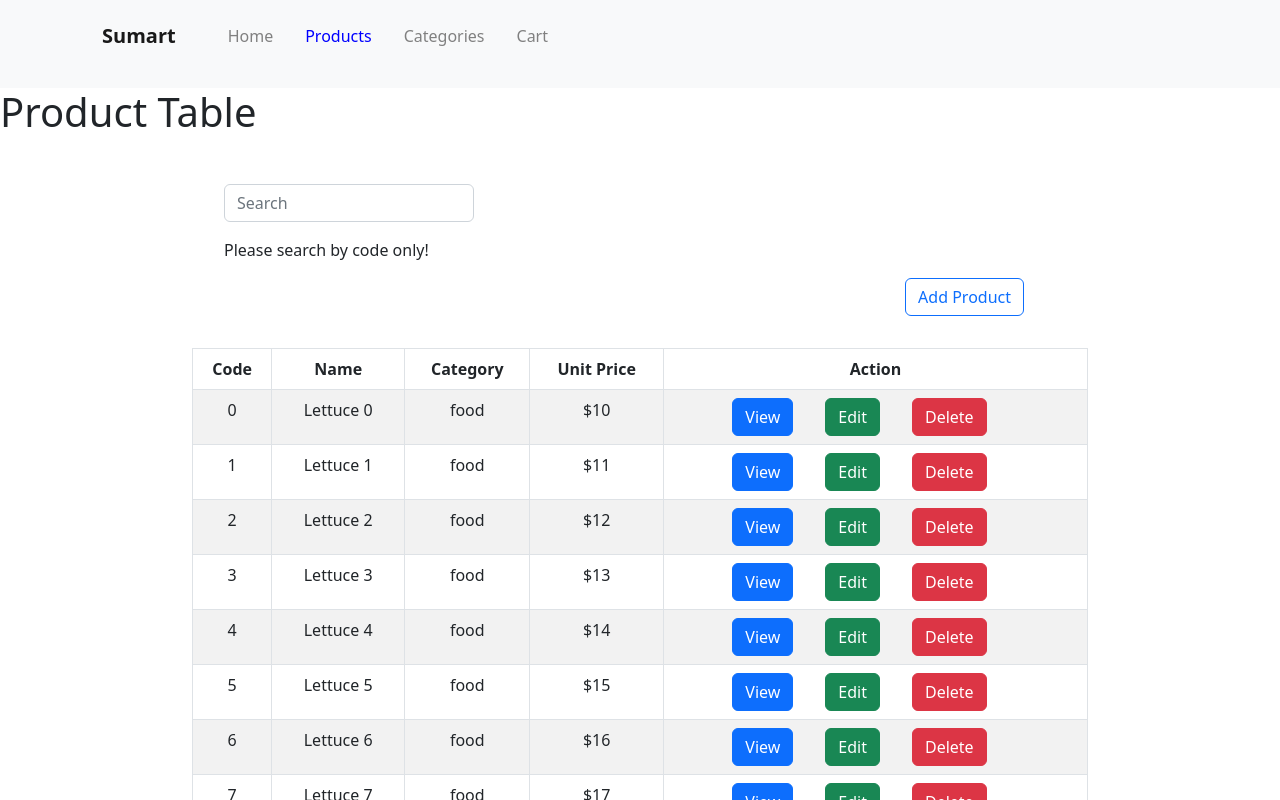
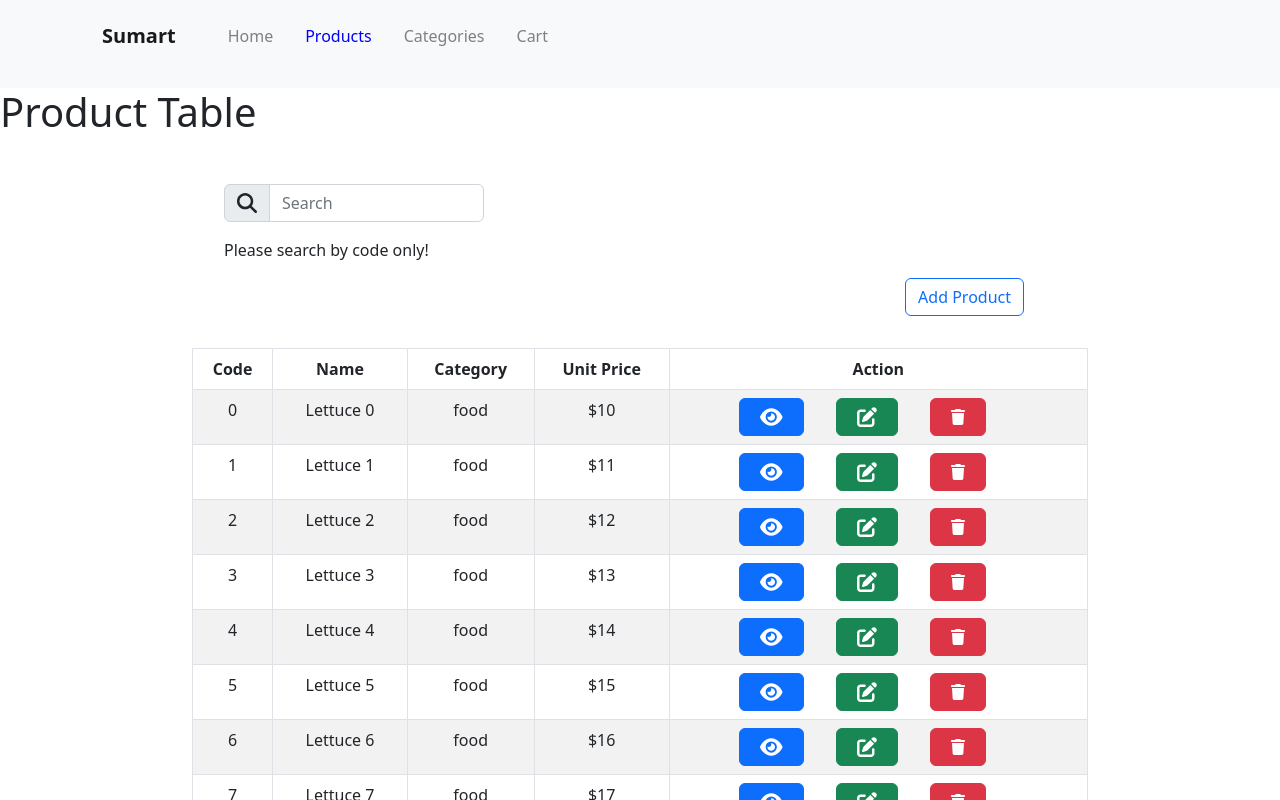
Before and after one commit to Maiiakal/supermarket-pos-system, a React (Create React App) app: page /product-table in a window 1280 px wide. Shown: the top 800 px of the page. Built offline with nearby package versions, Linux system fonts and the light colour scheme.

Commit message:
added search icon to searchbox for pages Tables and Cart

```diff
--- a/src/assets/styles/Table.css
+++ b/src/assets/styles/Table.css
@@ -21,7 +21,7 @@
 }
 
 .searchbox {
-    width: 250px;
+    width: 260px;
     margin-top: 1em;
     margin-left: 14em;
 }
--- a/src/features/table/FilterableProductTable.jsx
+++ b/src/features/table/FilterableProductTable.jsx
@@ -2,11 +2,12 @@ import '../../assets/styles/Table.css'
 import { useState, useMemo } from 'react'
 import ReactPagination from './Pagination'
 import Search from './Search'
-import { ProductsGenerator } from '../Data'
 import { Button, Modal } from 'react-bootstrap'
 import Table from 'react-bootstrap/Table'
 import Form from 'react-bootstrap/Form'
 import FloatingLabel from 'react-bootstrap/FloatingLabel'
+import { FontAwesomeIcon } from '@fortawesome/react-fontawesome'
+import { faEye, faPenToSquare, faTrash } from '@fortawesome/free-solid-svg-icons'
 
 import { useSelector, useDispatch } from 'react-redux'
 import {
@@ -129,7 +130,8 @@ const FilterableProductTable = () => {
                   name="view"
                   onClick={(e) => handleClick(e, product)}
                 >
-                  View
+                  <FontAwesomeIcon icon={faEye} className="mx-2" size="lg"/>
+
                 </Button>
                 <Button
                   className="button"
@@ -137,7 +139,7 @@ const FilterableProductTable = () => {
                   name="edit"
                   onClick={(e) => handleClick(e, product)}
                 >
-                  Edit
+                  <FontAwesomeIcon icon={faPenToSquare} className="mx-2" size="lg" />
                 </Button>
                 <Button
                   className="button"
@@ -145,7 +147,8 @@ const FilterableProductTable = () => {
                   name="delete"
                   onClick={(e) => handleClick(e, product)}
                 >
-                  Delete
+                  <FontAwesomeIcon icon={faTrash} className="mx-2" />
+
                 </Button>
               </td>
             </tr>
@@ -393,15 +396,16 @@ const FilterableProductTable = () => {
               variant="success"
               onClick={(e) => {
                 setEdit(false)
-                // eslint-disable-next-line
-                list.map((p) => {
-                  if (p.code === currentSelection.code) {
-                    p.name = currentSelection.name
-                    p.price = currentSelection.price
-                    p.category = currentSelection.category
-                    p.imageURL = currentSelection.imageURL
-                  }
-                })
+                handleUpdateProduct(currentSelection)
+                // // eslint-disable-next-line
+                // list.map((p) => {
+                //   if (p.code === currentSelection.code) {
+                //     p.name = currentSelection.name
+                //     p.price = currentSelection.price
+                //     p.category = currentSelection.category
+                //     p.imageURL = currentSelection.imageURL
+                //   }
+                // })
               }}
             >
               Update
@@ -434,7 +438,8 @@ const FilterableProductTable = () => {
               variant="danger"
               onClick={(e) => {
                 setRemove(false)
-                setList(list.filter((p) => currentSelection.code !== p.code))
+                handleDeleteProduct(currentSelection)
+                // setList(list.filter((p) => currentSelection.code !== p.code))
               }}
             >
               Delete
--- a/src/features/table/Search.jsx
+++ b/src/features/table/Search.jsx
@@ -1,4 +1,8 @@
 import React, { useState } from 'react'
+import { FontAwesomeIcon } from '@fortawesome/react-fontawesome'
+import { faMagnifyingGlass } from '@fortawesome/free-solid-svg-icons'
+import InputGroup from 'react-bootstrap/InputGroup'
+import Form from 'react-bootstrap/Form';
 
 const Search = ({ onSearch }) => {
   const [search, setSearch] = useState('')
@@ -9,14 +13,19 @@ const Search = ({ onSearch }) => {
   }
   return (
     <>
-      <input
-        type="text"
-        className="form-control searchbox"
-        placeholder="Search"
-        value={search}
-        onChange={(e) => onInputChange(e.target.value)}
+      <InputGroup className="mb-3 searchbox">
+        <InputGroup.Text id="basic-addon1">
+          <FontAwesomeIcon icon={faMagnifyingGlass} size="lg"/>
+        </InputGroup.Text>
 
-      />
+        <Form.Control
+          type="text"
+          placeholder="Search"
+          aria-label="Search"
+          value={search}
+          onChange={(e) => onInputChange(e.target.value)}
+        />
+      </InputGroup>
     </>
   )
 }
```
